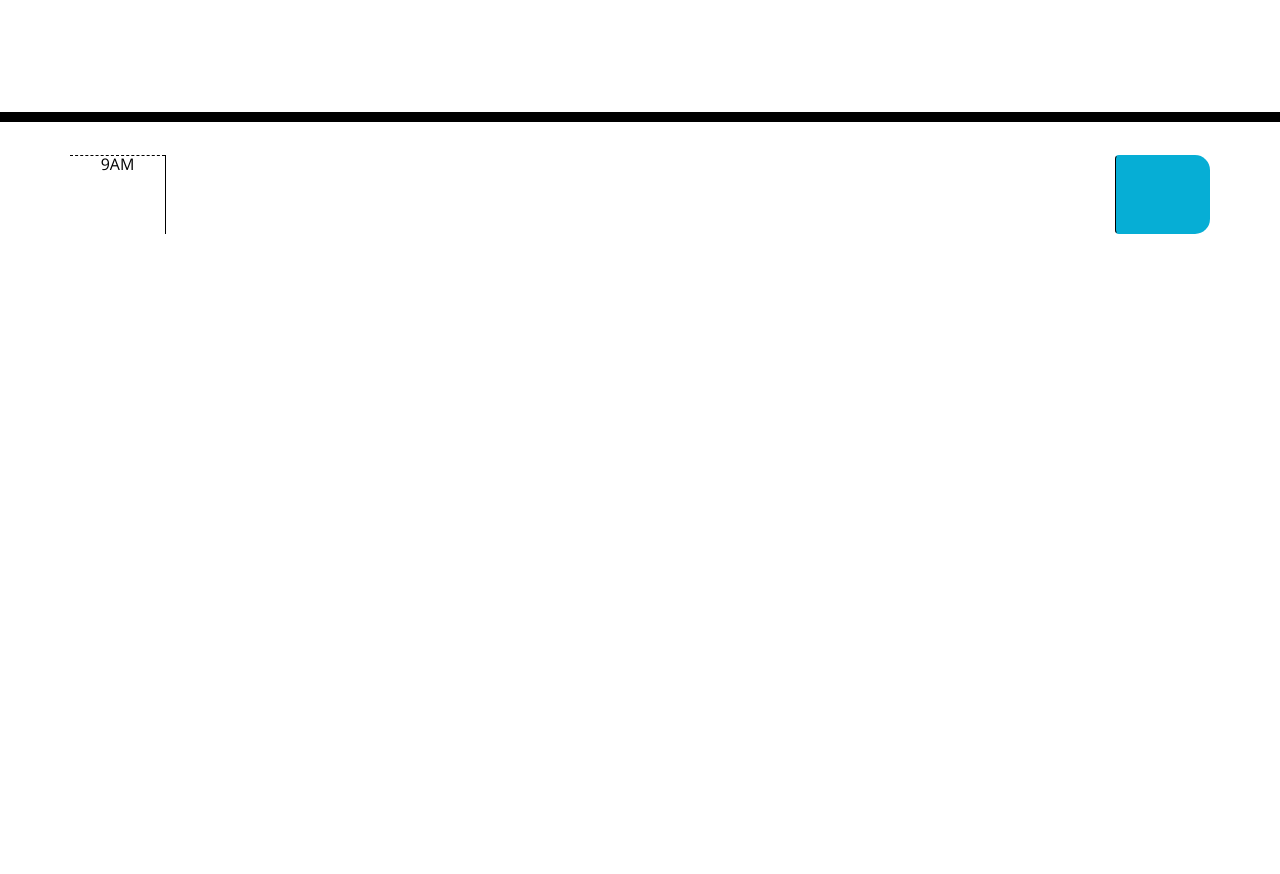
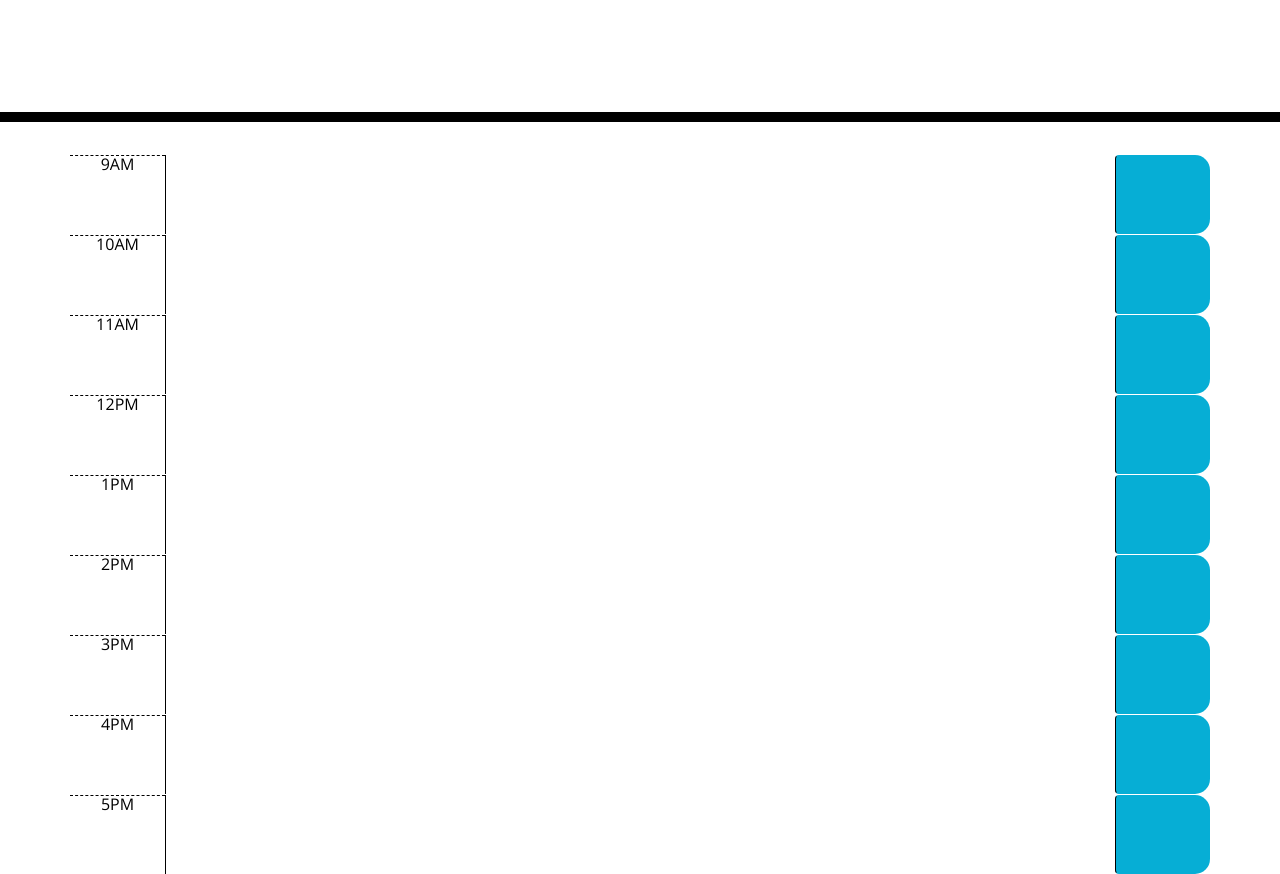
Before and after one commit to GregKrolick/develop-calendar, a plain HTML site: page index.html in a window 1280 px wide. Shown: the part 182-1056 px from the top of the page. Before the commit the page ends 800 px from the top, so only its background shows below. Drawn offline with nearby package versions, Linux system fonts and the light colour scheme.

Commit message:
add all hour blocks

```diff
--- a/index.html
+++ b/index.html
@@ -31,8 +31,66 @@
     </header>
     <div class="container">
       <!-- Timeblocks go here -->
+
+      <!-- Hour 9 time block, 3 columns in one row -->
       <div id='9' class="row time-block">
         <div class="col-sm-1 hour">9AM</div>
+        <textarea class="col-sm-10 description"></textarea>
+        <button class="col-sm-1 saveBtn btn"></button>
+      </div>
+
+      <!-- Hour 10 time block, 3 columns in one row -->
+      <div id='10' class="row time-block">
+        <div class="col-sm-1 hour">10AM</div>
+        <textarea class="col-sm-10 description"></textarea>
+        <button class="col-sm-1 saveBtn btn"></button>
+      </div>
+
+      <!-- Hour 11 time block, 3 columns in one row -->
+      <div id='11' class="row time-block">
+        <div class="col-sm-1 hour">11AM</div>
+        <textarea class="col-sm-10 description"></textarea>
+        <button class="col-sm-1 saveBtn btn"></button>
+      </div>
+
+      <!-- Hour 12 time block, 3 columns in one row -->
+      <div id='12' class="row time-block">
+        <div class="col-sm-1 hour">12PM</div>
+        <textarea class="col-sm-10 description"></textarea>
+        <button class="col-sm-1 saveBtn btn"></button>
+      </div>
+
+      <!-- Hour 1 time block, 3 columns in one row -->
+      <div id='1' class="row time-block">
+        <div class="col-sm-1 hour">1PM</div>
+        <textarea class="col-sm-10 description"></textarea>
+        <button class="col-sm-1 saveBtn btn"></button>
+      </div>
+
+      <!-- Hour 2 time block, 3 columns in one row -->
+      <div id='2' class="row time-block">
+        <div class="col-sm-1 hour">2PM</div>
+        <textarea class="col-sm-10 description"></textarea>
+        <button class="col-sm-1 saveBtn btn"></button>
+      </div>
+
+      <!-- Hour 3 time block, 3 columns in one row -->
+      <div id='3' class="row time-block">
+        <div class="col-sm-1 hour">3PM</div>
+        <textarea class="col-sm-10 description"></textarea>
+        <button class="col-sm-1 saveBtn btn"></button>
+      </div>
+
+      <!-- Hour 4 time block, 3 columns in one row -->
+      <div id='4' class="row time-block">
+        <div class="col-sm-1 hour">4PM</div>
+        <textarea class="col-sm-10 description"></textarea>
+        <button class="col-sm-1 saveBtn btn"></button>
+      </div>
+
+      <!-- Hour 5 time block, 3 columns in one row -->
+      <div id='5' class="row time-block">
+        <div class="col-sm-1 hour">5PM</div>
         <textarea class="col-sm-10 description"></textarea>
         <button class="col-sm-1 saveBtn btn"></button>
       </div>
```
